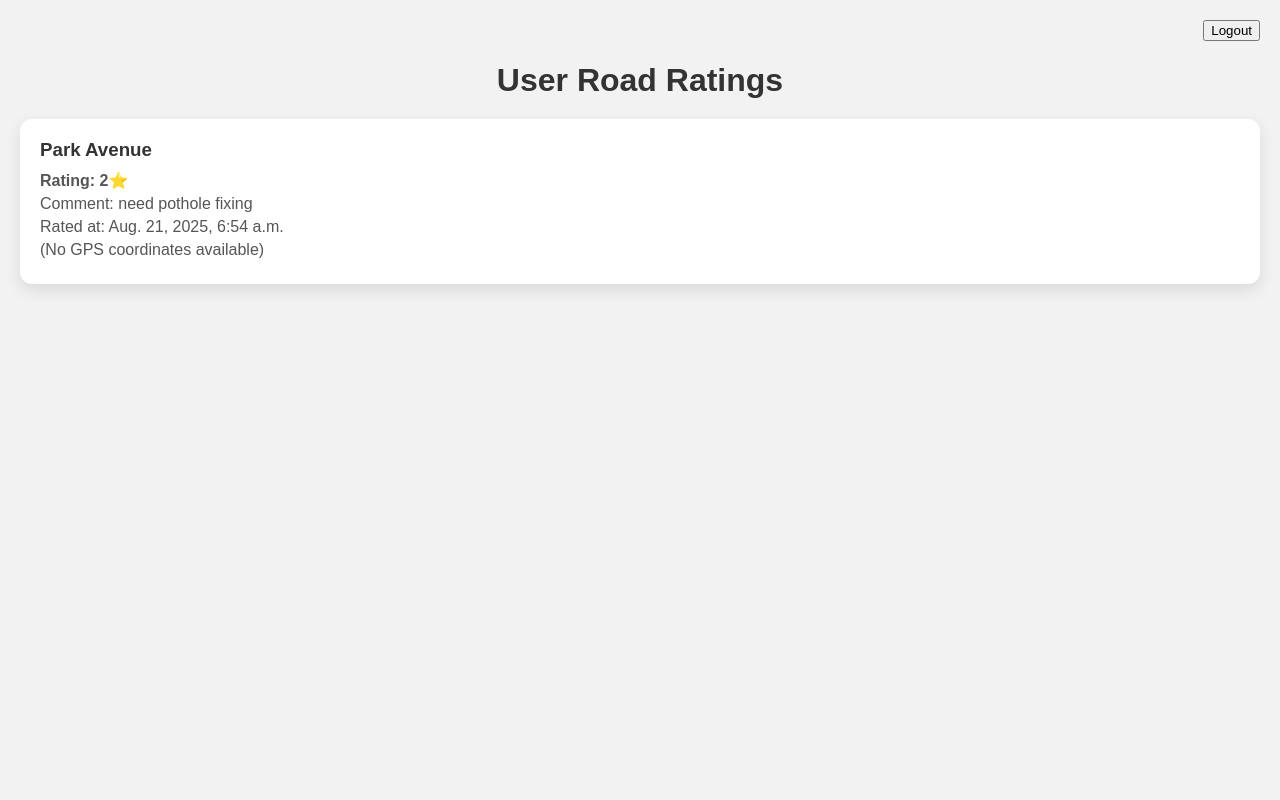
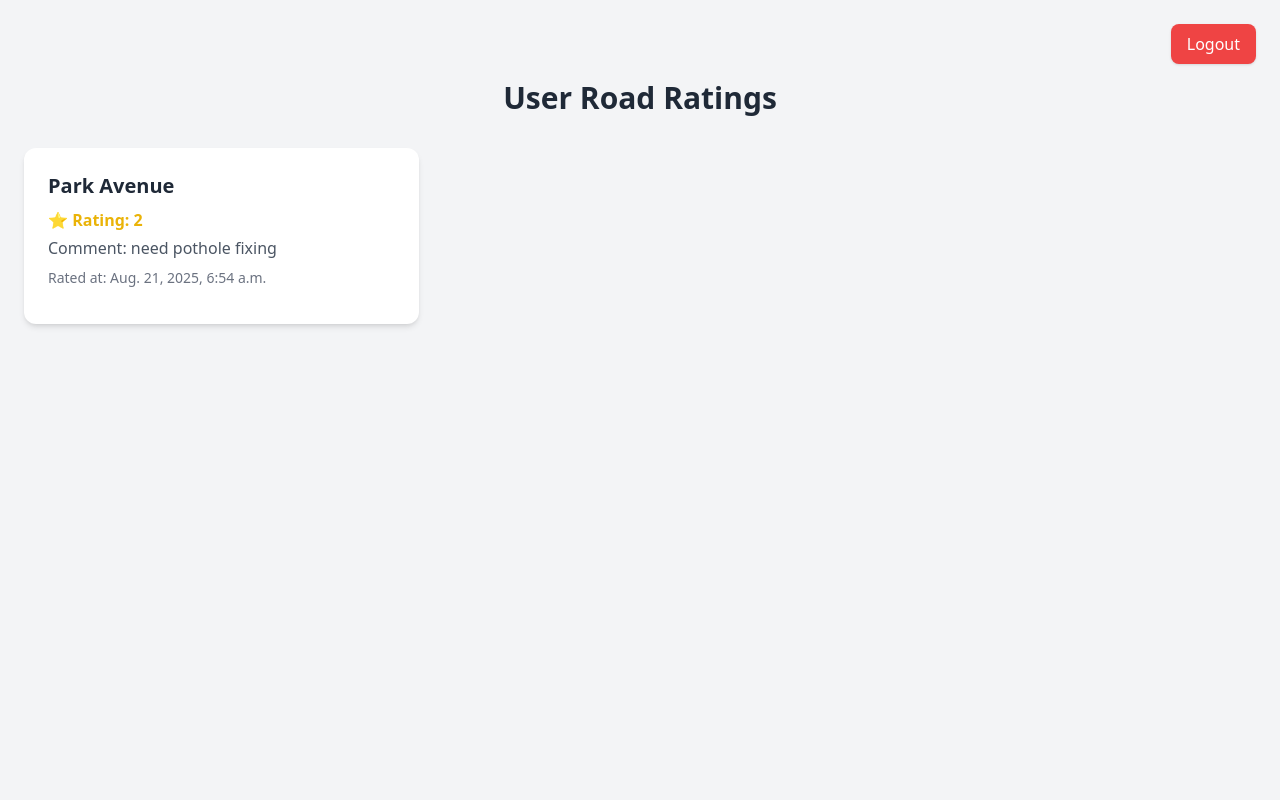
Before and after one commit to gargshi/road_rating_bk, a Django app: template users_app/templates/users_app/index.html in a window 1280 px wide. Run offline with Django 5.2, Linux system fonts and the light colour scheme; the template is opened without the code that fills it: values that come from a table or form of the project are taken from there, others are empty; data comes from the database, SQL or seed files in the repository; tables that the repository leaves empty hold one stand-in row (values such as "Sample post"); some libraries are stand-ins or nearby versions.

Commit message:
html-change-v1

```diff
--- a/users_app/templates/users_app/index.html
+++ b/users_app/templates/users_app/index.html
@@ -2,103 +2,116 @@
 <!DOCTYPE html>
 <html lang="en">
 <head>
-	<meta charset="UTF-8">
-	<meta name="viewport" content="width=device-width, initial-scale=1.0">
-	<title>User Road Ratings</title>
-	<script src="{% static 'users_app/index.js' %}"></script>
-	<style>
-		body {
-			margin: 0;
-			font-family: Arial, sans-serif;
-			background: #f2f2f2;
-			padding: 20px;
-		}
+  <meta charset="UTF-8">
+  <meta name="viewport" content="width=device-width, initial-scale=1.0">
+  <title>User Road Ratings</title>
+  <script src="{% static 'users_app/index.js' %}"></script>
+  <script src="https://cdn.tailwindcss.com"></script>
+</head>
+<body class="bg-gray-100 min-h-screen p-6">
 
-		h1 {
-			text-align: center;
-			margin-bottom: 20px;
-			color: #333;
-		}
+  <!-- Logout -->
+  <form method="post" action="{% url 'logout' %}" class="flex justify-end mb-4">
+    {% csrf_token %}
+    <button type="submit"
+            class="px-4 py-2 bg-red-500 text-white font-medium rounded-lg shadow hover:bg-red-600 transition">
+      Logout
+    </button>
+  </form>
 
-		.grid {
-			display: grid;
-			grid-template-columns: repeat(auto-fit, minmax(280px, 1fr));
-			gap: 20px;
-		}
+  <h1 class="text-3xl font-bold text-center text-gray-800 mb-8">User Road Ratings</h1>
 
-		.card {
-			background: #fff;
-			padding: 20px;
-			border-radius: 12px;
-			box-shadow: 0 6px 16px rgba(0,0,0,0.1);
-			transition: transform 0.2s ease, box-shadow 0.2s ease;
-		}
+  <!-- Cards Grid -->
+  <div class="grid grid-cols-1 sm:grid-cols-2 lg:grid-cols-3 gap-6">
+    {% for user_conversation in user_conversations %}
+      <div class="bg-white p-6 rounded-xl shadow-md hover:shadow-xl transition transform hover:-translate-y-1 cursor-pointer"
+           onclick="openModal('{{ user_conversation.fk_road_id.road_name }}',
+                              '{{ user_conversation.fk_road_id.rating }}',
+                              '{{ user_conversation.fk_road_id.comment }}',
+                              '{{ user_conversation.fk_road_id.created_at }}',
+                              '{{ user_conversation.fk_road_id.gps_coordinates }}',
+                              [{% for pic in user_conversation.fk_road_id.roadmedia_set.all %}'{{ pic.file.url }}',{% endfor %}])">
 
-		.card:hover {
-			transform: translateY(-5px);
-			box-shadow: 0 12px 24px rgba(0,0,0,0.2);
-		}
+        <h3 class="text-xl font-semibold text-gray-800 mb-2">
+          {{ user_conversation.fk_road_id.road_name }}
+        </h3>
 
-		.card h3 {
-			margin: 0 0 10px;
-			color: #333;
-		}
+        <p class="text-yellow-500 font-semibold mb-1">
+          ⭐ Rating: {{ user_conversation.fk_road_id.rating }}
+        </p>
 
-		.card p {
-			color: #555;
-			margin: 5px 0;
-		}
+        <p class="text-gray-600 mb-2 truncate">
+          <span class="font-medium">Comment:</span> {{ user_conversation.fk_road_id.comment }}
+        </p>
 
-		.rating {
-			font-weight: bold;
-			color: #ff9800;
-		}
+        <p class="text-sm text-gray-500 mb-3">
+          Rated at: {{ user_conversation.fk_road_id.created_at }}
+        </p>
+      </div>
+    {% empty %}
+      <p class="col-span-full text-center text-gray-500">No road ratings available.</p>
+    {% endfor %}
+  </div>
 
-		.card a {
-			color: #3f51b5;
-			text-decoration: none;
-			font-weight: bold;
-		}
+  <!-- Modal -->
+  <div id="detailsModal" class="fixed inset-0 bg-black bg-opacity-50 hidden items-center justify-center z-50">
+    <div class="bg-white rounded-xl shadow-lg w-11/12 md:w-2/3 lg:w-1/2 p-6 relative">
 
-		.card a:hover {
-			text-decoration: underline;
-		}
+      <!-- Close Button -->
+      <button onclick="closeModal()"
+              class="absolute top-2 right-2 text-gray-500 hover:text-gray-700 text-xl font-bold">&times;</button>
 
-		form {
-			text-align: right;
-			margin-bottom: 10px;
-		}
-	</style>
-</head>
-<body>
-	<!-- logout -->
-	<form method="post" action="{% url 'logout' %}">
-		{% csrf_token %}
-		<button type="submit">Logout</button>
-	</form>
+      <!-- Modal Content -->
+      <h2 id="modalTitle" class="text-2xl font-bold text-gray-800 mb-2"></h2>
+      <p id="modalRating" class="text-yellow-500 font-semibold mb-1"></p>
+      <p id="modalComment" class="text-gray-600 mb-2"></p>
+      <p id="modalDate" class="text-sm text-gray-500 mb-3"></p>
+      <a id="modalMap" href="#" target="_blank" class="text-blue-600 hover:underline mb-4 inline-block"></a>
 
-	<h1>User Road Ratings</h1>
+      <!-- Pics Grid -->
+      <div id="modalPics" class="grid grid-cols-2 gap-4"></div>
+    </div>
+  </div>
 
-	<div class="grid">
-		{% for user_conversation in user_conversations %}
-			<div class="card">
-				<h3>{{ user_conversation.fk_road_id.road_name }}</h3>
-				<p class="rating">
-					Rating: {{ user_conversation.fk_road_id.rating }}⭐
-				</p>
-				<p>Comment: {{ user_conversation.fk_road_id.comment }}</p>
-				<p>Rated at: {{ user_conversation.fk_road_id.created_at }}</p>
-				<p>
-					{% if user_conversation.fk_road_id.gps_coordinates %}
-						<a href="#" target="_blank" onclick="this.href=generateMapLink('{{ user_conversation.fk_road_id.gps_coordinates }}')">View on Map</a>
-					{% else %}
-						(No GPS coordinates available)
-					{% endif %}
-				</p>
-			</div>
-		{% empty %}
-			<p>No road ratings available.</p>
-		{% endfor %}
-	</div>
+  <!-- Scripts -->
+  <script>
+    function openModal(name, rating, comment, date, gps, pics) {
+      document.getElementById('modalTitle').textContent = name;
+      document.getElementById('modalRating').textContent = "⭐ Rating: " + rating;
+      document.getElementById('modalComment').innerHTML = "<b>Comment:</b> " + comment;
+      document.getElementById('modalDate').textContent = "Rated at: " + date;
+
+      let mapLink = document.getElementById('modalMap');
+      if (gps && gps !== "None") {
+        mapLink.href = generateMapLink(gps);
+        mapLink.textContent = "📍 View on Map";
+      } else {
+        mapLink.textContent = "No GPS coordinates available";
+        mapLink.href = "#";
+      }
+
+      let picsContainer = document.getElementById('modalPics');
+      picsContainer.innerHTML = "";
+      if (pics.length > 0) {
+        pics.forEach(url => {
+          let img = document.createElement("img");
+          img.src = url;
+          img.className = "rounded-lg shadow";
+          picsContainer.appendChild(img);
+        });
+      } else {
+        picsContainer.innerHTML = "<p class='text-gray-400 italic'>No images uploaded.</p>";
+      }
+
+      document.getElementById('detailsModal').classList.remove("hidden");
+      document.getElementById('detailsModal').classList.add("flex");
+    }
+
+    function closeModal() {
+      document.getElementById('detailsModal').classList.add("hidden");
+      document.getElementById('detailsModal').classList.remove("flex");
+    }
+  </script>
+
 </body>
 </html>
```
Also changed, not shown: users_app/templates/users_app/regular_html_index.html (added, +104 -0 lines).
